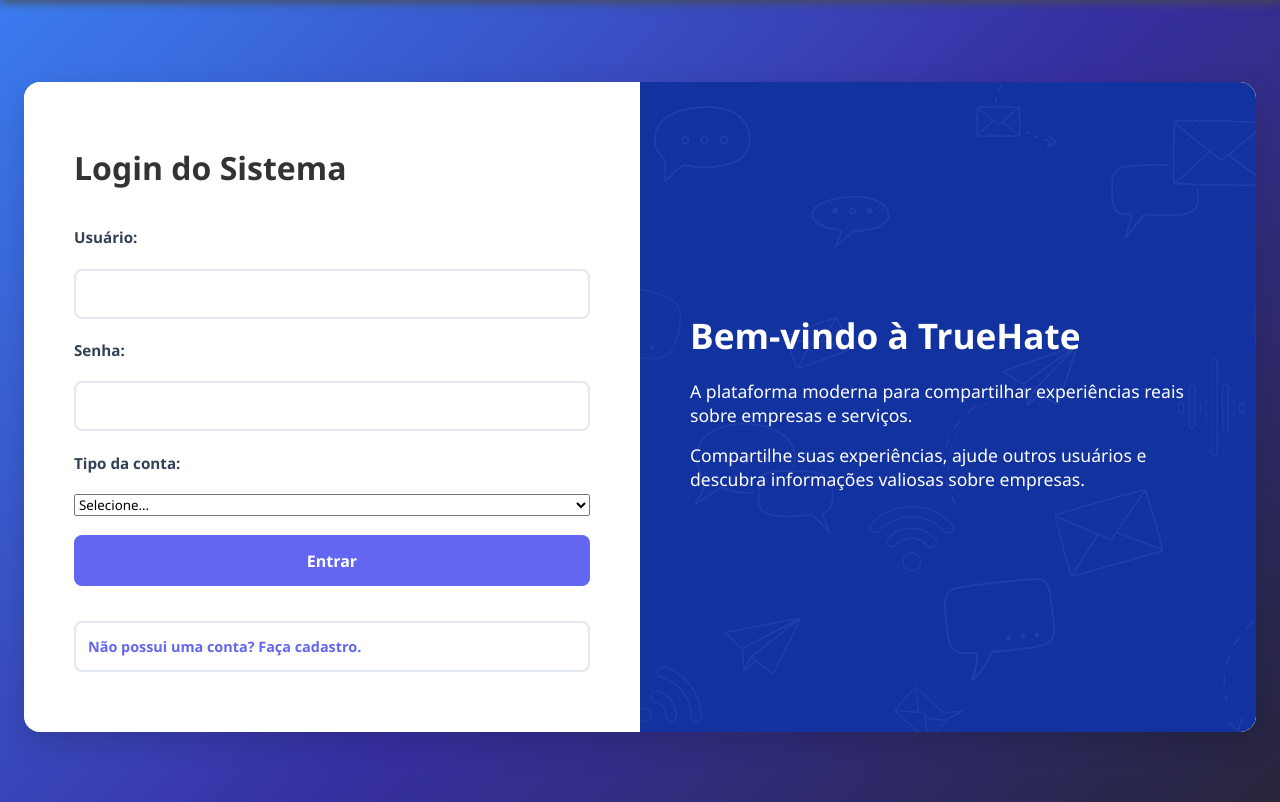
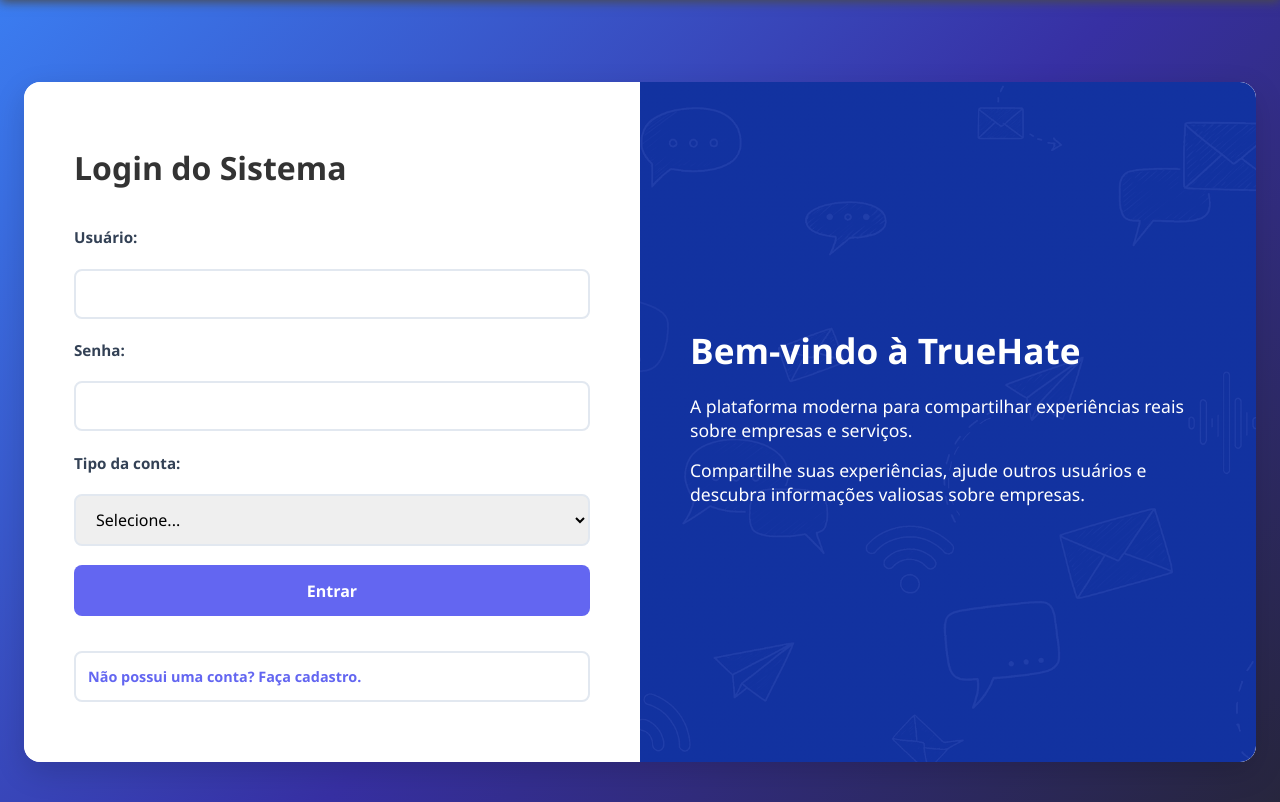
Before and after one commit to carlosduhring-cyber/TrueHate, a Flask app: page /login in a window 1280 px wide. Shown: the part 80-882 px from the top of the page. Run offline with Flask 3, Linux system fonts and the light colour scheme.

Commit message:
Style Tipo

```diff
--- a/static/style.css
+++ b/static/style.css
@@ -334,6 +334,20 @@
     box-shadow: 0 0 0 3px rgba(99, 102, 241, 0.15);
 }
 
+.avaliacoes-section .quadrado select {
+    padding: 0.75rem 1rem;
+    border: 2px solid var(--cinza-200);
+    border-radius: var(--raio);
+    font-size: 1rem;
+    transition: var(--transicao);
+}
+
+.avaliacoes-section .quadrado select:focus {
+    outline: none;
+    border-color: var(--roxo);
+    box-shadow: 0 0 0 3px rgba(99, 102, 241, 0.15);
+}
+
 /* BOTÃO */
 .avaliacoes-section button {
     background: var(--roxo);
```
